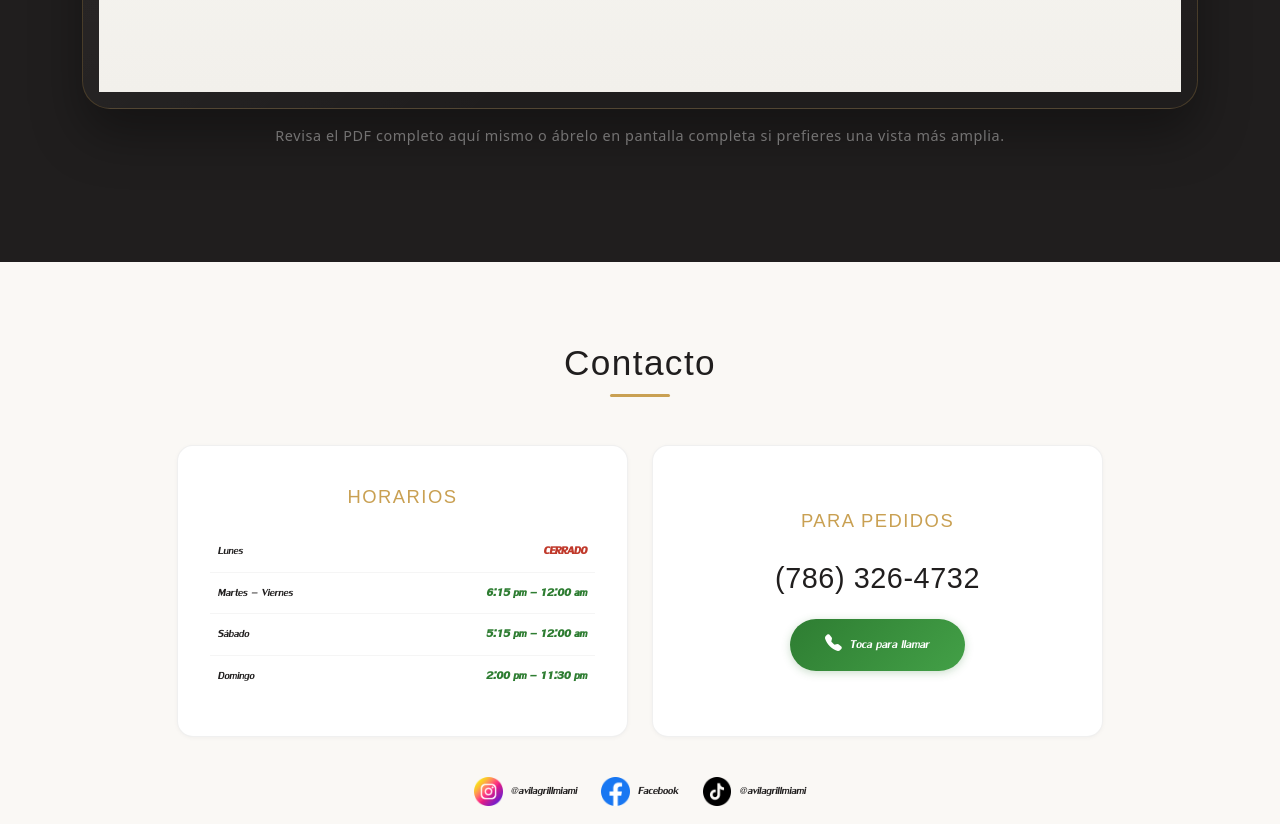
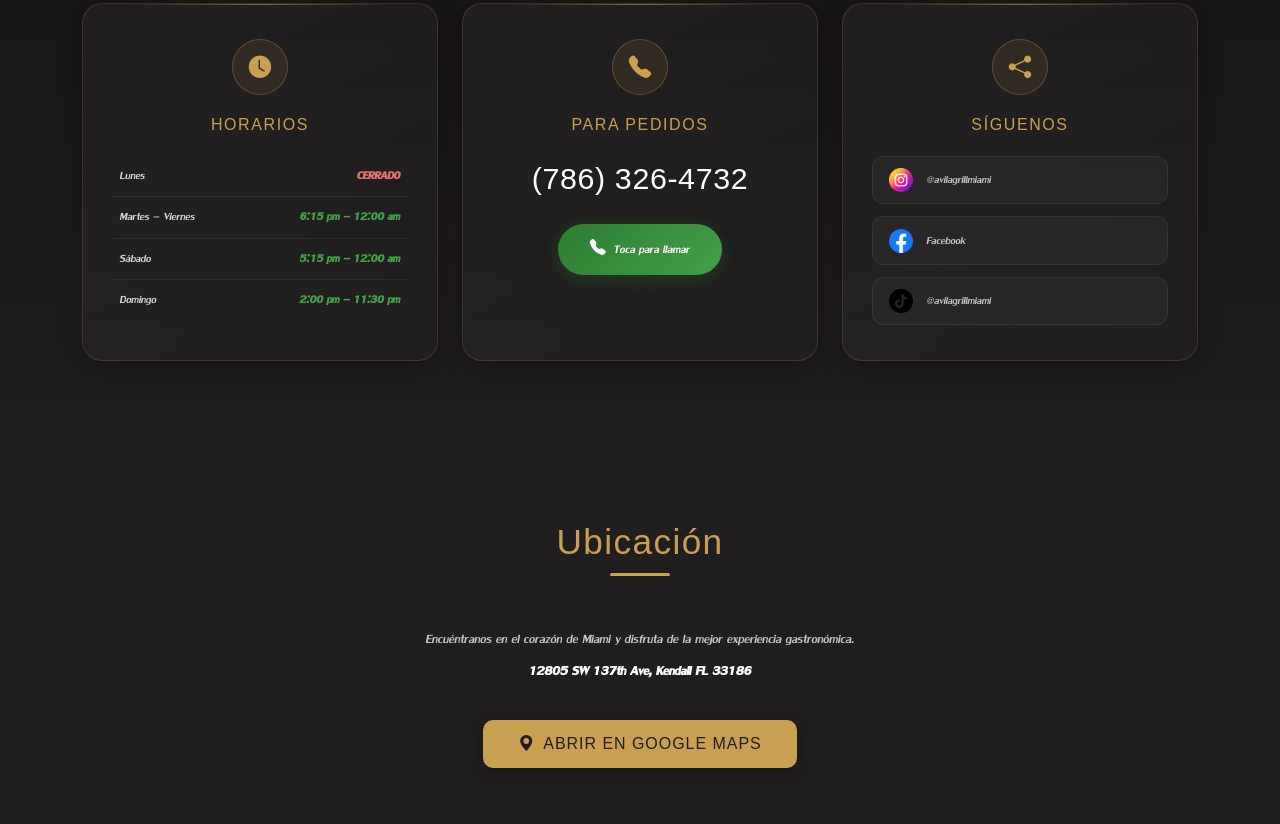
Before and after one commit to JoseR-Vargas/AvilaGrill, a website: page index.html in a window 1280 px wide. Shown: the part 2916-3740 px from the top of the page. Drawn offline with nearby package versions, Linux system fonts and the light colour scheme; a web font is replaced by a local one.

Commit message:
feat: Add Playwright testing workflow and update project configuration

```diff
--- a/css/style.css
+++ b/css/style.css
@@ -1212,60 +1212,82 @@ body.nav-open #header {
     margin-bottom: 0;
 }
 
-/* ============================================================
-   CONTACT (#contact)
-   ============================================================ */
-
-#contact {
-    background-color: var(--bg);
-}
-
-#contact .section-title {
-    color: var(--dark);
-}
-
-#contact .section-divider {
+/* === Contacto === */
+
+.ag-contact-section {
+    background: linear-gradient(180deg, var(--dark2) 0%, var(--dark) 100%);
+}
+
+.ag-contact-section .section-title {
+    color: var(--gold);
+}
+
+.ag-contact-section .section-divider {
     background-color: var(--gold);
 }
 
-.contact-card {
-    background-color: var(--white);
-    border: 1px solid rgba(0, 0, 0, 0.06);
-    border-radius: 16px;
-    padding: 2.5rem 2rem;
+.ag-contact-card {
+    position: relative;
+    background: linear-gradient(160deg, rgba(255, 255, 255, 0.04), rgba(255, 255, 255, 0.01));
+    border: 1px solid rgba(201, 160, 82, 0.18);
+    border-radius: 20px;
+    padding: 2.2rem 1.8rem;
     text-align: center;
-    box-shadow: 0 1px 4px rgba(0, 0, 0, 0.04);
     height: 100%;
-    transition: transform 0.3s ease, box-shadow 0.3s ease;
-}
-
-.contact-card:hover {
-    transform: translateY(-4px);
-    box-shadow: 0 8px 24px rgba(0, 0, 0, 0.08);
-}
-
-.contact-card--phone {
     display: flex;
     flex-direction: column;
     align-items: center;
+    overflow: hidden;
+    box-shadow: 0 6px 24px rgba(0, 0, 0, 0.3);
+    transition: transform 0.3s ease, border-color 0.3s ease, box-shadow 0.3s ease;
+}
+
+.ag-contact-card::before {
+    content: '';
+    position: absolute;
+    top: 0;
+    left: 12%;
+    right: 12%;
+    height: 1px;
+    background: linear-gradient(90deg, transparent, rgba(201, 160, 82, 0.55), transparent);
+}
+
+.ag-contact-card:hover {
+    transform: translateY(-6px);
+    border-color: rgba(201, 160, 82, 0.42);
+    box-shadow: 0 18px 42px rgba(0, 0, 0, 0.4);
+}
+
+.ag-contact-card-icon {
+    width: 56px;
+    height: 56px;
+    border-radius: 50%;
+    background: rgba(201, 160, 82, 0.1);
+    border: 1px solid rgba(201, 160, 82, 0.28);
+    display: flex;
+    align-items: center;
     justify-content: center;
-}
-
-.contact-card h3 {
+    font-size: 1.4rem;
+    color: var(--gold);
+    margin-bottom: 1.2rem;
+    flex-shrink: 0;
+}
+
+.ag-contact-card-title {
     font-family: 'AGrill_display', sans-serif;
-    font-size: 1.15rem;
+    font-size: 1rem;
     color: var(--gold);
-    letter-spacing: 0.08em;
-    margin-bottom: 1.5rem;
+    letter-spacing: 0.1em;
     text-transform: uppercase;
-}
-
-/* Hours table */
+    margin-bottom: 1.4rem;
+}
+
+/* Hours table — adapted for dark background */
 .hours-table {
     width: 100%;
     font-family: 'AGrill_body', sans-serif;
     font-size: 0.95rem;
-    color: var(--dark);
+    color: rgba(255, 255, 255, 0.82);
     border-collapse: collapse;
     text-align: left;
 }
@@ -1275,30 +1297,30 @@ body.nav-open #header {
 }
 
 .hours-table tr:not(:last-child) td {
-    border-bottom: 1px solid rgba(0, 0, 0, 0.04);
+    border-bottom: 1px solid rgba(255, 255, 255, 0.06);
 }
 
 .hours-table td:last-child {
     text-align: right;
-    color: var(--green);
+    color: var(--green2);
     font-weight: bold;
 }
 
 .hours-table tr.closed td:last-child {
-    color: #c0392b;
+    color: #e57373;
 }
 
 /* Phone */
-.phone-number {
+.ag-phone-number {
     font-family: 'AGrill_display', sans-serif;
-    font-size: 1.8rem;
-    color: var(--dark);
-    margin-bottom: 1.2rem;
+    font-size: 1.9rem;
+    color: var(--white);
+    margin-bottom: 1.4rem;
     display: block;
     letter-spacing: 0.02em;
 }
 
-.phone-cta {
+.ag-phone-cta {
     display: inline-flex;
     align-items: center;
     gap: 0.5rem;
@@ -1306,51 +1328,67 @@ body.nav-open #header {
     color: var(--white);
     text-decoration: none;
     font-family: 'AGrill_body', sans-serif;
-    font-size: 1.05rem;
-    padding: 0.85rem 2.2rem;
+    font-size: 1rem;
+    padding: 0.85rem 2rem;
     border-radius: 50px;
-    box-shadow: 0 2px 8px rgba(46, 125, 50, 0.25);
+    box-shadow: 0 4px 16px rgba(46, 125, 50, 0.3);
     transition: transform 0.25s ease, box-shadow 0.25s ease;
 }
 
-.phone-cta:hover {
+.ag-phone-cta:hover {
     transform: translateY(-2px);
-    box-shadow: 0 4px 16px rgba(46, 125, 50, 0.35);
+    box-shadow: 0 8px 24px rgba(46, 125, 50, 0.42);
     color: var(--white);
 }
 
-/* Social links */
-.contact-social {
-    display: flex;
-    justify-content: center;
-    align-items: center;
-    gap: 1.5rem;
-    margin-top: 2.5rem;
-    flex-wrap: wrap;
-}
-
-.social-link {
-    display: flex;
-    align-items: center;
-    gap: 0.5rem;
+/* Social list */
+.ag-social-list {
+    display: flex;
+    flex-direction: column;
+    gap: 0.75rem;
+    width: 100%;
+}
+
+.ag-social-item {
+    display: flex;
+    align-items: center;
+    gap: 0.85rem;
     text-decoration: none;
+    color: rgba(255, 255, 255, 0.72);
     font-family: 'AGrill_body', sans-serif;
-    font-size: 0.95rem;
-    color: var(--dark);
-    transition: color 0.2s;
-}
-
-.social-link img {
-    width: 1.8rem;
-    transition: transform 0.2s;
-}
-
-.social-link:hover {
+    font-size: 0.92rem;
+    padding: 0.7rem 1rem;
+    border-radius: 12px;
+    border: 1px solid rgba(255, 255, 255, 0.06);
+    background: rgba(255, 255, 255, 0.03);
+    transition: color 0.22s ease, border-color 0.22s ease, background 0.22s ease, transform 0.22s ease;
+}
+
+.ag-social-item img {
+    width: 1.5rem;
+    flex-shrink: 0;
+    transition: transform 0.22s ease;
+}
+
+.ag-social-item:hover {
     color: var(--gold);
-}
-
-.social-link:hover img {
-    transform: scale(1.15);
+    border-color: rgba(201, 160, 82, 0.35);
+    background: rgba(201, 160, 82, 0.06);
+    transform: translateX(4px);
+}
+
+.ag-social-item:hover img {
+    transform: scale(1.12);
+}
+
+@media (max-width: 550px) {
+    .ag-contact-card {
+        padding: 1.8rem 1.4rem;
+    }
+
+    .ag-phone-number {
+        font-size: 1.6rem;
+    }
 }
 
 /* ============================================================
--- a/index.html
+++ b/index.html
@@ -134,28 +134,6 @@
                 <div class="section-divider"></div>
             </div>
 
-            <div class="container menu-desktop-shell">
-                <div class="menu-desktop-showcase">
-                    <div class="menu-desktop-copy">
-                        <span class="menu-kicker">PDF EN PANTALLA</span>
-                        <h3 class="menu-desktop-title">Mira el menú completo al instante</h3>
-                        <p class="menu-desktop-text">
-                            En desktop ahora mostramos el PDF directamente dentro de la página con una presentación más visual,
-                            para que el cliente entre, lo vea rápido y tenga ganas de pedir.
-                        </p>
-                        <div class="menu-desktop-actions">
-                            <a href="#menu-pdf-viewer" class="btn-menu-primary">Ver PDF Ahora</a>
-                            <a href="./menu/menu-avila-grill.pdf" target="_blank" rel="noopener" class="btn-menu-secondary">
-                                Abrir Pantalla Completa
-                            </a>
-                        </div>
-                    </div>
-                    <div class="menu-desktop-signal">
-                        <span class="menu-signal-dot"></span>
-                        <span>Experiencia visual del menú</span>
-                    </div>
-                </div>
-            </div>
 
             <!-- Mobile — botón abrir PDF -->
             <div class="menu-mobile-cta">
@@ -174,7 +152,7 @@
                             <span></span>
                             <span></span>
                         </div>
-                        <p class="menu-pdf-label">Menú oficial en PDF</p>
+                        <p class="menu-pdf-label">Menú oficial</p>
                         <a href="./menu/menu-avila-grill.pdf" target="_blank" rel="noopener" class="menu-pdf-link">
                             Abrir PDF
                         </a>
@@ -191,7 +169,7 @@
                     </object>
                 </div>
                 <p class="menu-pdf-note">
-                    Revisa el PDF completo aquí mismo o ábrelo en pantalla completa si prefieres una vista más amplia.
+                    Todo lo que tu antojo pide, directo del fuego a tu mesa. Este es nuestro menú.
                 </p>
             </div>
         </section>
@@ -199,7 +177,7 @@
         <!-- ====================================================
              CONTACT (#contact)
              ==================================================== -->
-        <section id="contact" class="section">
+        <section id="contact" class="section ag-contact-section">
             <div class="container">
                 <h2 class="section-title">Contacto</h2>
                 <div class="section-divider"></div>
@@ -207,9 +185,12 @@
                 <div class="row g-4 justify-content-center">
 
                     <!-- Horarios -->
-                    <div class="col-12 col-md-6 col-lg-5">
-                        <div class="contact-card">
-                            <h3>Horarios</h3>
+                    <div class="col-12 col-md-6 col-lg-4">
+                        <div class="ag-contact-card">
+                            <div class="ag-contact-card-icon">
+                                <i class="bi bi-clock-fill"></i>
+                            </div>
+                            <h3 class="ag-contact-card-title">Horarios</h3>
                             <table class="hours-table">
                                 <tbody>
                                     <tr class="closed">
@@ -234,33 +215,44 @@
                     </div>
 
                     <!-- Teléfono -->
-                    <div class="col-12 col-md-6 col-lg-5">
-                        <div class="contact-card contact-card--phone">
-                            <h3>Para pedidos</h3>
-                            <span class="phone-number">(786) 326-4732</span>
-                            <a class="phone-cta" href="tel:7863264732">
+                    <div class="col-12 col-md-6 col-lg-4">
+                        <div class="ag-contact-card ag-contact-card--cta">
+                            <div class="ag-contact-card-icon">
+                                <i class="bi bi-telephone-fill"></i>
+                            </div>
+                            <h3 class="ag-contact-card-title">Para pedidos</h3>
+                            <span class="ag-phone-number">(786) 326-4732</span>
+                            <a class="ag-phone-cta" href="tel:7863264732">
                                 <i class="bi bi-telephone-fill"></i> Toca para llamar
                             </a>
                         </div>
                     </div>
 
-                </div><!-- /row -->
-
                     <!-- Redes sociales -->
-                <div class="contact-social">
-                    <a href="https://www.instagram.com/avilagrillmiami?igsh=MWowbTBtMnR3aDF1dw==" target="_blank" rel="noopener" class="social-link">
+                    <div class="col-12 col-md-6 col-lg-4">
+                        <div class="ag-contact-card">
+                            <div class="ag-contact-card-icon">
+                                <i class="bi bi-share-fill"></i>
+                            </div>
+                            <h3 class="ag-contact-card-title">Síguenos</h3>
+                            <div class="ag-social-list">
+                                <a href="https://www.instagram.com/avilagrillmiami?igsh=MWowbTBtMnR3aDF1dw==" target="_blank" rel="noopener" class="ag-social-item">
                                     <img src="./img/instagram.png" alt="Instagram">
-                        @avilagrillmiami
+                                    <span>@avilagrillmiami</span>
                                 </a>
-                    <a href="https://www.facebook.com/share/1EWpFJzTtf/" target="_blank" rel="noopener" class="social-link">
+                                <a href="https://www.facebook.com/share/1EWpFJzTtf/" target="_blank" rel="noopener" class="ag-social-item">
                                     <img src="./img/facebook.png" alt="Facebook">
-                        Facebook
+                                    <span>Facebook</span>
                                 </a>
-                    <a href="https://www.tiktok.com/@avilagrillmiami?_t=ZM-8uokKReoNTJ&_r=1" target="_blank" rel="noopener" class="social-link">
+                                <a href="https://www.tiktok.com/@avilagrillmiami?_t=ZM-8uokKReoNTJ&_r=1" target="_blank" rel="noopener" class="ag-social-item">
                                     <img src="./img/tik-tok.png" alt="TikTok">
-                        @avilagrillmiami
+                                    <span>@avilagrillmiami</span>
                                 </a>
                             </div>
+                        </div>
+                    </div>
+
+                </div><!-- /row -->
 
             </div>
         </section>
```
Also changed, not shown: package.json (added, +22 -0 lines), .github/workflows/playwright.yml (added), 2 other files. Lines whose indentation alone changed are shown as unchanged.
